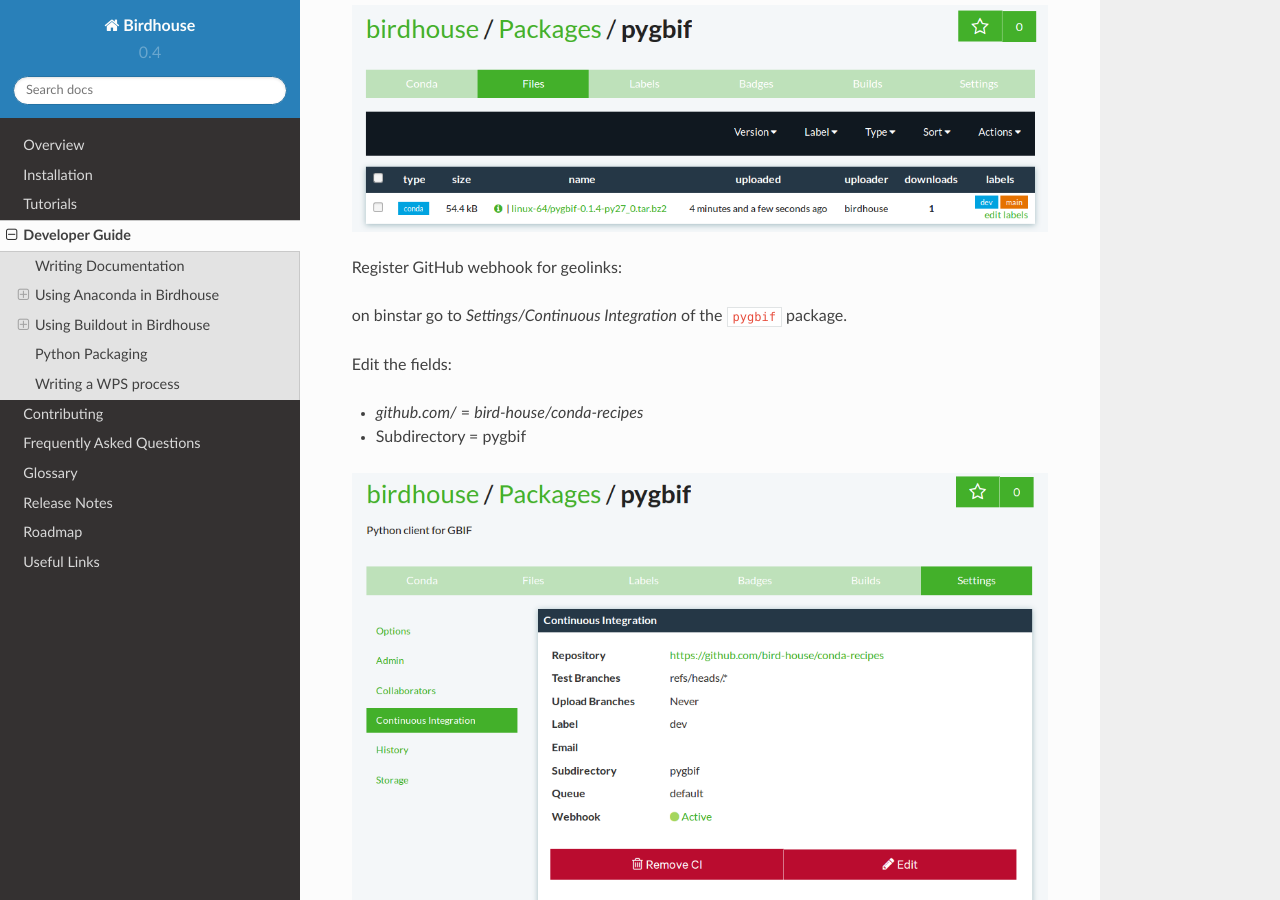
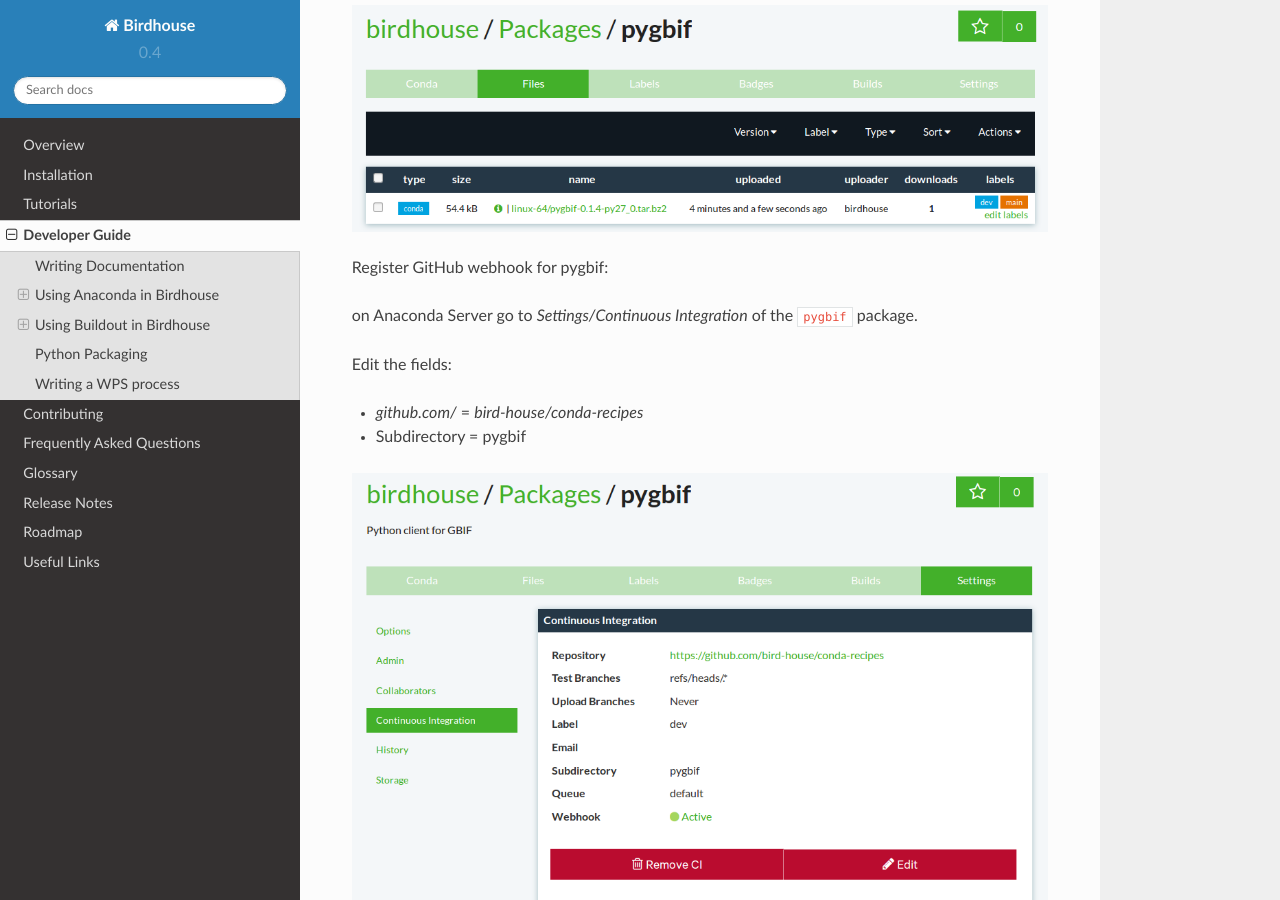
Before and after one commit to bird-house/birdhouse-docs, a Sphinx documentation site: the page built from docs/source/dev_guide.rst, in a window 1280 px wide and 900 px high, scrolled down 3076 px. Built offline with Sphinx 7.4.7 and the Read the Docs theme 2.0.0, drawn with Linux system fonts in a browser that asks for light colours.

Commit message:
replaces geolinks by pygbif

```diff
--- a/docs/source/dev_guide.rst
+++ b/docs/source/dev_guide.rst
@@ -107,9 +107,9 @@
 
 .. image:: _images/binstar_channel.png
 
-Register GitHub webhook for geolinks:
+Register GitHub webhook for pygbif:
 
-on binstar go to `Settings/Continuous Integration` of the ``pygbif`` package.
+on Anaconda Server go to `Settings/Continuous Integration` of the ``pygbif`` package.
 
 Edit the fields:
 
```
